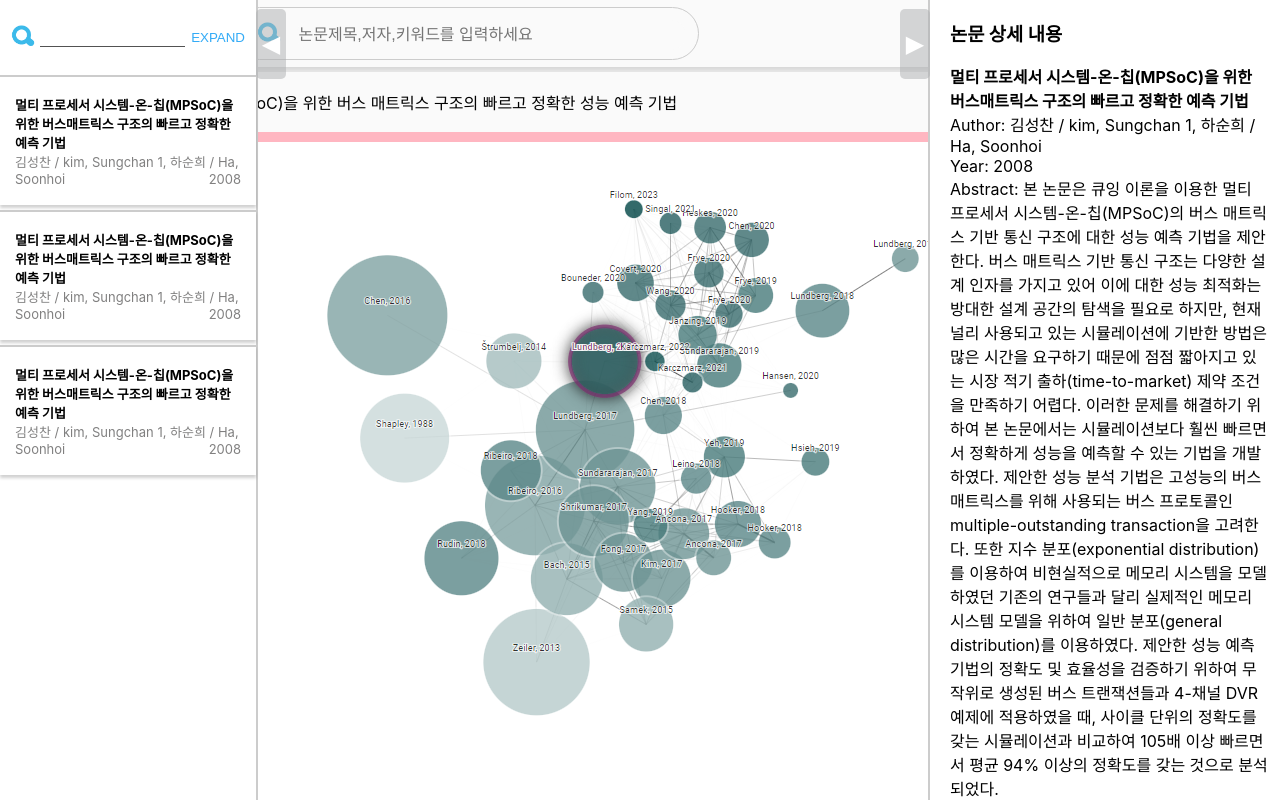
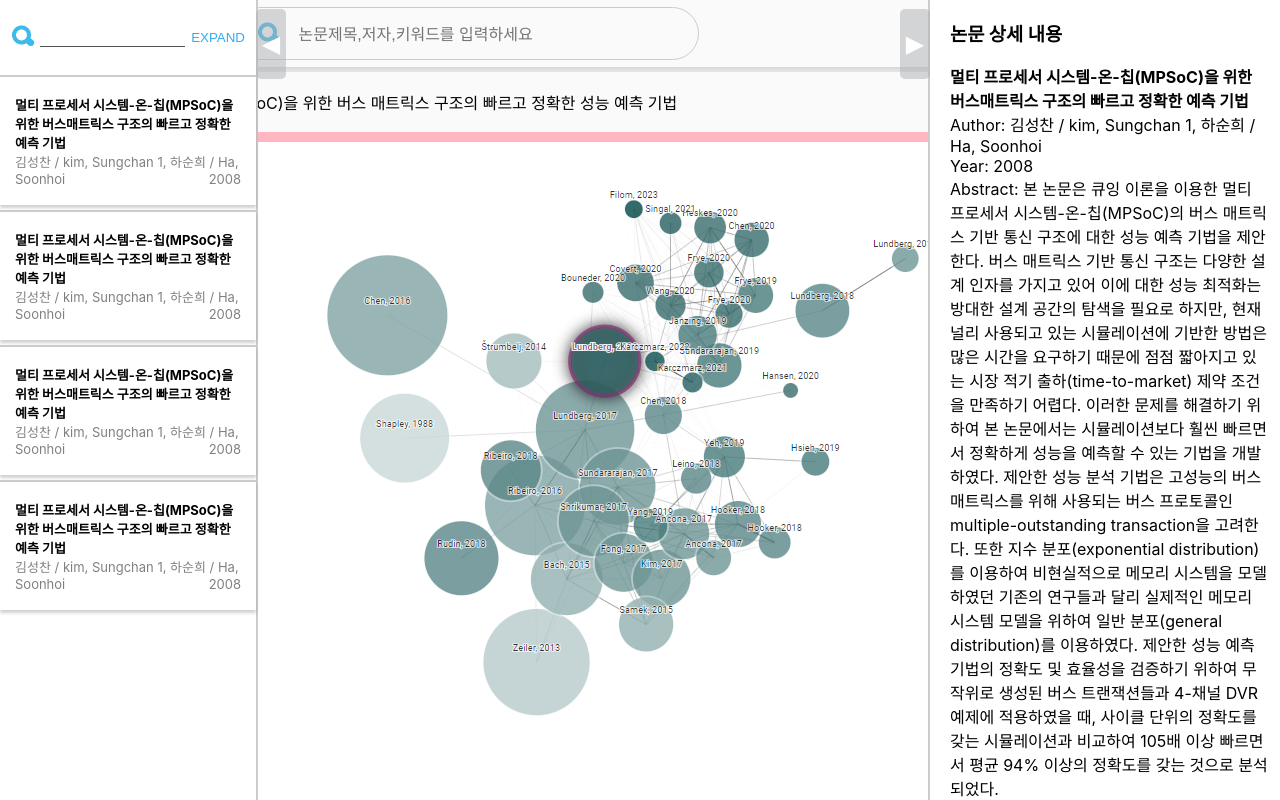
Before and after one commit to eeeeeddy/EGG_Frontend, a React (Create React App) app: page /Detail in a window 1280 px wide. Built offline with nearby package versions, Linux system fonts and the light colour scheme.

Commit message:
동시 작업 테스트 - sy

```diff
--- a/src/Detail.js
+++ b/src/Detail.js
@@ -30,6 +30,13 @@ function Detail() {
             author: '김성찬 / kim, Sungchan 1, 하순희 / Ha, Soonhoi',
             year: 2008,
             abstract: 'Abstract of paper 3...',
+        },
+        {
+            id: 4,
+            title: '멀티 프로세서 시스템-온-칩(MPSoC)을 위한 버스매트릭스 구조의 빠르고 정확한 예측 기법',
+            author: '김성찬 / kim, Sungchan 1, 하순희 / Ha, Soonhoi',
+            year: 2008,
+            abstract: 'Abstract of paper 4...',
         },
     ];
 
```
